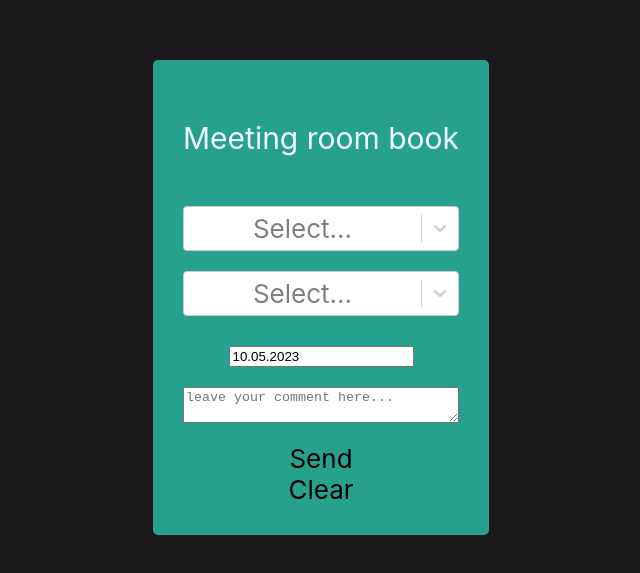
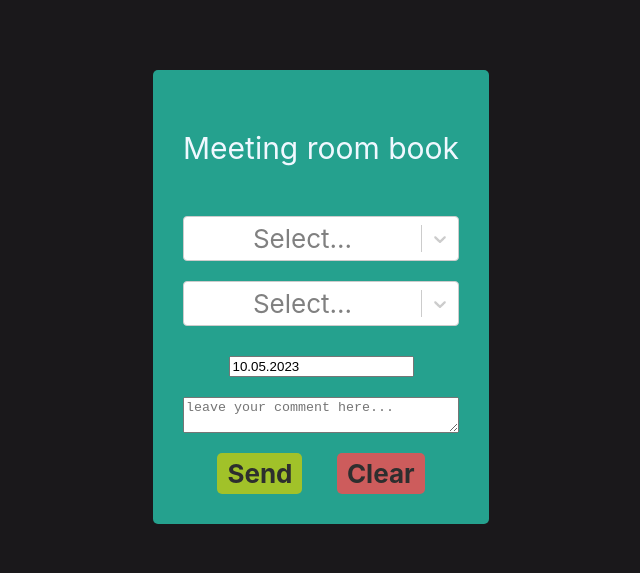
Before and after one commit to 4z0t/vk-frontend-b2b, a React (Create React App) app in the folder form/: page / in a window 1280 px wide. Shown: the part 103-676 px from the top of the page, without its empty margins (319-959 px from the left). Built offline with nearby package versions, Linux system fonts and the light colour scheme.

Commit message:
style buttons

```diff
--- a/form/src/Components/Form.css
+++ b/form/src/Components/Form.css
@@ -1,7 +1,7 @@
 .Form {
     width: auto;
     height: auto;
-    background-color: #25A18E;
+    background-color: #25a18e;
     display: flex;
     flex-direction: column;
     justify-content: center;
@@ -17,3 +17,33 @@
     font-size: 30px;
     padding: 0;
 }
+
+.Buttons-panel {
+    display: flex;
+    flex-direction: row;
+    justify-content: space-evenly;
+}
+
+.Button {
+    padding: 5px 10px;
+    cursor: pointer;
+    border-radius: 5px;
+    font-weight: bold;
+    color: #2d2e2e;
+}
+
+.Button-send {
+    background-color: rgb(161, 194, 41);
+}
+
+.Button-send:hover {
+    color: azure;
+}
+
+.Button-clear {
+    background-color: indianred;
+}
+
+.Button-clear:hover {
+    color: azure;
+}
--- a/form/src/Components/Form.tsx
+++ b/form/src/Components/Form.tsx
@@ -68,9 +68,9 @@ export default function Form() {
         ></DatePicker>
       </div>
       <textarea placeholder="leave your comment here..."></textarea>
-      <div>
-        <div>Send</div>
-        <div>Clear</div>
+      <div className="Buttons-panel">
+        <div className="Button Button-send">Send</div>
+        <div className="Button Button-clear">Clear</div>
       </div>
     </div>
   );
```
